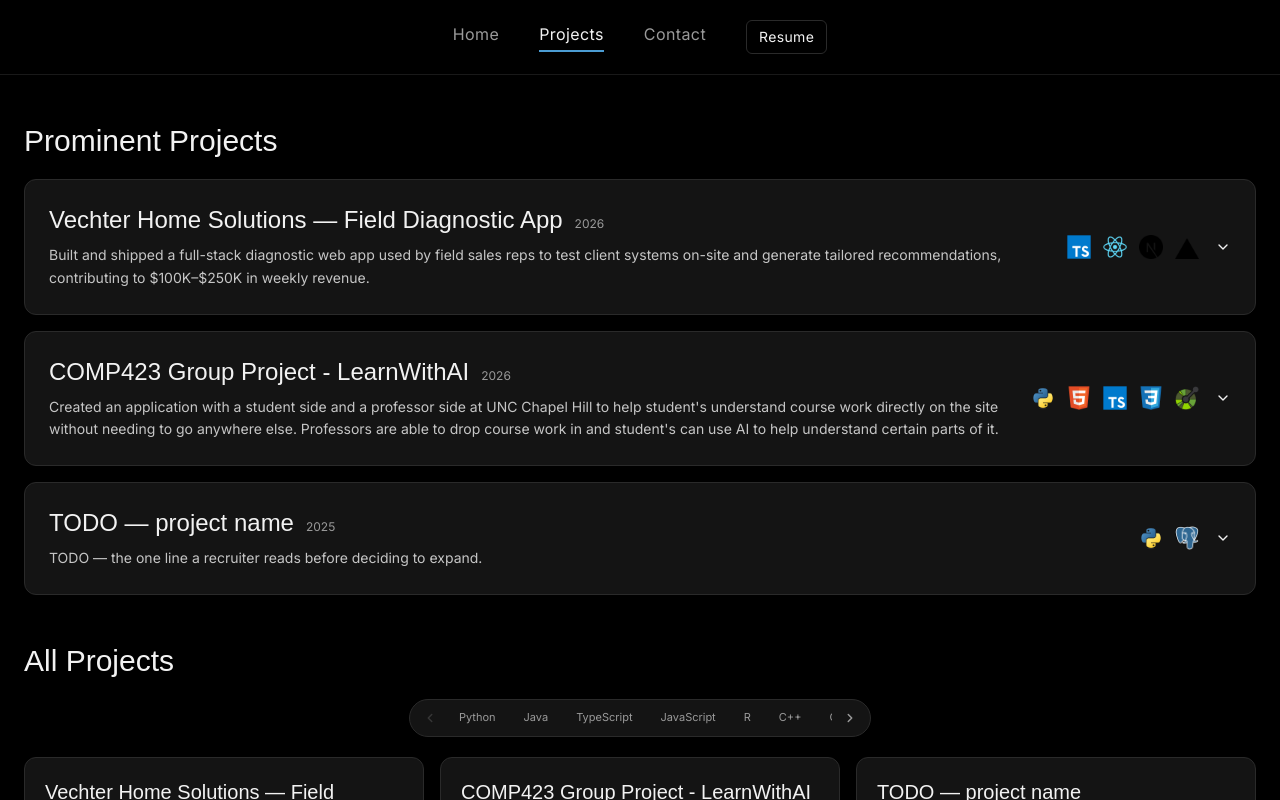
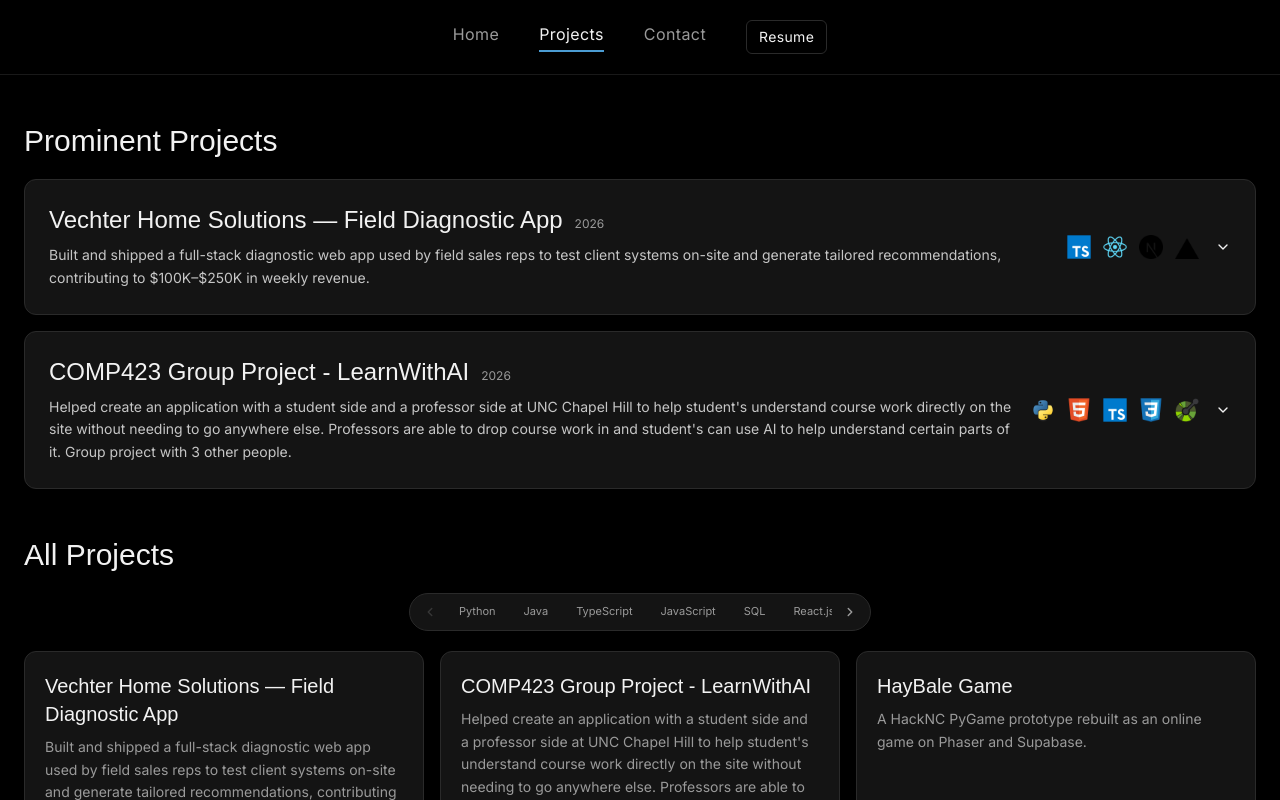
Before and after one commit to arob3303-unc/portfolio, a Next.js app: page /projects in a window 1280 px wide. Shown: the top 800 px of the page. Built offline with nearby package versions, Linux system fonts and the light colour scheme; a web font is replaced by a local one.

Commit message:
worked on comp423 project box

```diff
--- a/src/app/data/projects.ts
+++ b/src/app/data/projects.ts
@@ -97,7 +97,7 @@ export const projects: Project[] = [
   {
     slug: "featured-2",
     title: "COMP423 Group Project - LearnWithAI",
-    summary: "Created an application with a student side and a professor side at UNC Chapel Hill to help student's understand course work directly on the site without needing to go anywhere else. Professors are able to drop course work in and student's can use AI to help understand certain parts of it.",
+    summary: "Helped create an application with a student side and a professor side at UNC Chapel Hill to help student's understand course work directly on the site without needing to go anywhere else. Professors are able to drop course work in and student's can use AI to help understand certain parts of it. Group project with 3 other people.",
     year: "2026",
     featured: true,
     tech: [
@@ -109,10 +109,10 @@ export const projects: Project[] = [
       TECH.css,
       TECH.api,
     ],
-    problem: "TODO — what problem did this solve, and for whom?",
-    role: "TODO — what specifically did you build?",
-    challenge: "TODO — the hardest thing you hit, and how you got past it.",
-    outcome: "TODO — what shipped, who used it, what it measurably did.",
+    problem: "Students having to go to different sites to use AI to help understand concepts from professor notes. They might even have to pay for it...",
+    role: "Helped with the design and implementation of the front-end portions of the application.",
+    challenge: "Merge conflicts on different branches caused a lot of headaches. We did not have much experience with working with other people on different branches so when pushing to main, it caused several issues we have not seen. We figured it out though and pushed through the project.",
+    outcome: "Worked with a group to fully develop a functioning application to help students with learning. ",
     bullets: [],
     links: [
       {
@@ -125,20 +125,27 @@ export const projects: Project[] = [
       }
     ],
   },
-  {
-    slug: "featured-3",
-    title: "TODO — project name",
-    summary: "TODO — the one line a recruiter reads before deciding to expand.",
-    year: "2025",
-    featured: true,
-    tech: [TECH.python, TECH.flask, TECH.postgres],
-    problem: "TODO — what problem did this solve, and for whom?",
-    role: "TODO — what specifically did you build?",
-    challenge: "TODO — the hardest thing you hit, and how you got past it.",
-    outcome: "TODO — what shipped, who used it, what it measurably did.",
-    bullets: [],
+  // {
+  //   slug: "featured-3",
+  //   title: "",
+  //   summary: "",
+  //   year: "2026",
+  //   featured: true,
+  //   tech: [
 
-  },
+  //   ],
+  //   problem: "",
+  //   role: "",
+  //   challenge: "",
+  //   outcome: "",
+  //   bullets: [],
+  //   links: [
+  //     {
+  //         href: "",
+  //         label: ""
+  //     }
+  //   ],
+  // },
 
   /* ── Real projects ───────────────────────────────────────────────────── */
   {
@@ -181,7 +188,10 @@ export const projects: Project[] = [
     image: "/algo.png",
     imageWidth: 1800,
     imageHeight: 1750,
-    tech: [TECH.python, TECH.api],
+    tech: [
+      TECH.python,
+      TECH.api
+    ],
     bullets: [
       "Developed an algorithmic trading strategy using pandas and the Yahoo Finance API to execute buy/sell decisions based on 50-day and 200-day moving averages.",
       "Accounted for transaction costs (0.04%) to simulate realistic trading conditions.",
@@ -303,48 +313,48 @@ export const projects: Project[] = [
      don't need — they render as real cards, so don't ship them as-is.
      `tech` is what puts a chip in the filter bar at the top of the page.
      ───────────────────────────────────────────────────────────────────── */
-  {
-    slug: "placeholder-1",
-    title: "TODO — project name",
-    summary: "TODO — one line on what it does.",
-    tech: [TECH.r],
-    bullets: ["TODO — what you built, how, and what was hard about it."],
-  },
-  {
-    slug: "placeholder-2",
-    title: "TODO — project name",
-    summary: "TODO — one line on what it does.",
-    tech: [TECH.cpp],
-    bullets: ["TODO — what you built, how, and what was hard about it."],
-  },
-  {
-    slug: "placeholder-3",
-    title: "TODO — project name",
-    summary: "TODO — one line on what it does.",
-    tech: [TECH.c],
-    bullets: ["TODO — what you built, how, and what was hard about it."],
-  },
-  {
-    slug: "placeholder-4",
-    title: "TODO — project name",
-    summary: "TODO — one line on what it does.",
-    tech: [TECH.prolog],
-    bullets: ["TODO — what you built, how, and what was hard about it."],
-  },
-  {
-    slug: "placeholder-5",
-    title: "TODO — project name",
-    summary: "TODO — one line on what it does.",
-    tech: [TECH.angular, TECH.node],
-    bullets: ["TODO — what you built, how, and what was hard about it."],
-  },
-  {
-    slug: "placeholder-6",
-    title: "TODO — project name",
-    summary: "TODO — one line on what it does.",
-    tech: [TECH.java, TECH.sql],
-    bullets: ["TODO — what you built, how, and what was hard about it."],
-  },
+  // {
+  //   slug: "placeholder-1",
+  //   title: "TODO — project name",
+  //   summary: "TODO — one line on what it does.",
+  //   tech: [TECH.r],
+  //   bullets: ["TODO — what you built, how, and what was hard about it."],
+  // },
+  // {
+  //   slug: "placeholder-2",
+  //   title: "TODO — project name",
+  //   summary: "TODO — one line on what it does.",
+  //   tech: [TECH.cpp],
+  //   bullets: ["TODO — what you built, how, and what was hard about it."],
+  // },
+  // {
+  //   slug: "placeholder-3",
+  //   title: "TODO — project name",
+  //   summary: "TODO — one line on what it does.",
+  //   tech: [TECH.c],
+  //   bullets: ["TODO — what you built, how, and what was hard about it."],
+  // },
+  // {
+  //   slug: "placeholder-4",
+  //   title: "TODO — project name",
+  //   summary: "TODO — one line on what it does.",
+  //   tech: [TECH.prolog],
+  //   bullets: ["TODO — what you built, how, and what was hard about it."],
+  // },
+  // {
+  //   slug: "placeholder-5",
+  //   title: "TODO — project name",
+  //   summary: "TODO — one line on what it does.",
+  //   tech: [TECH.angular, TECH.node],
+  //   bullets: ["TODO — what you built, how, and what was hard about it."],
+  // },
+  // {
+  //   slug: "placeholder-6",
+  //   title: "TODO — project name",
+  //   summary: "TODO — one line on what it does.",
+  //   tech: [TECH.java, TECH.sql],
+  //   bullets: ["TODO — what you built, how, and what was hard about it."],
+  // },
 ];
 
 /** The Prominent Projects section, in array order. */
```
